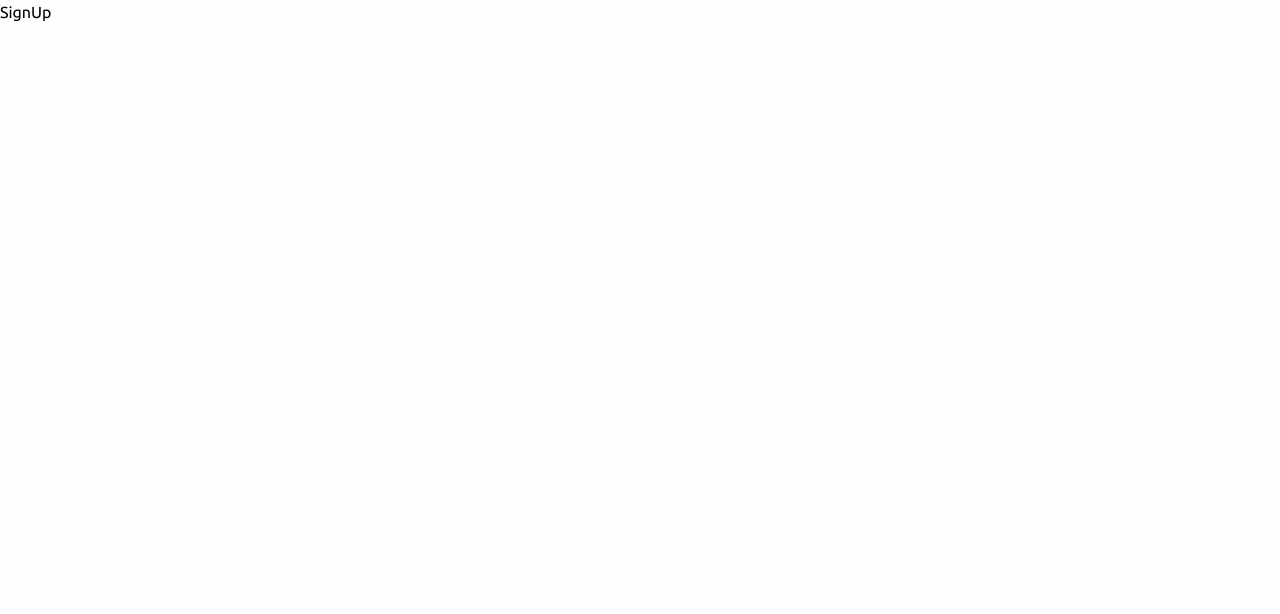
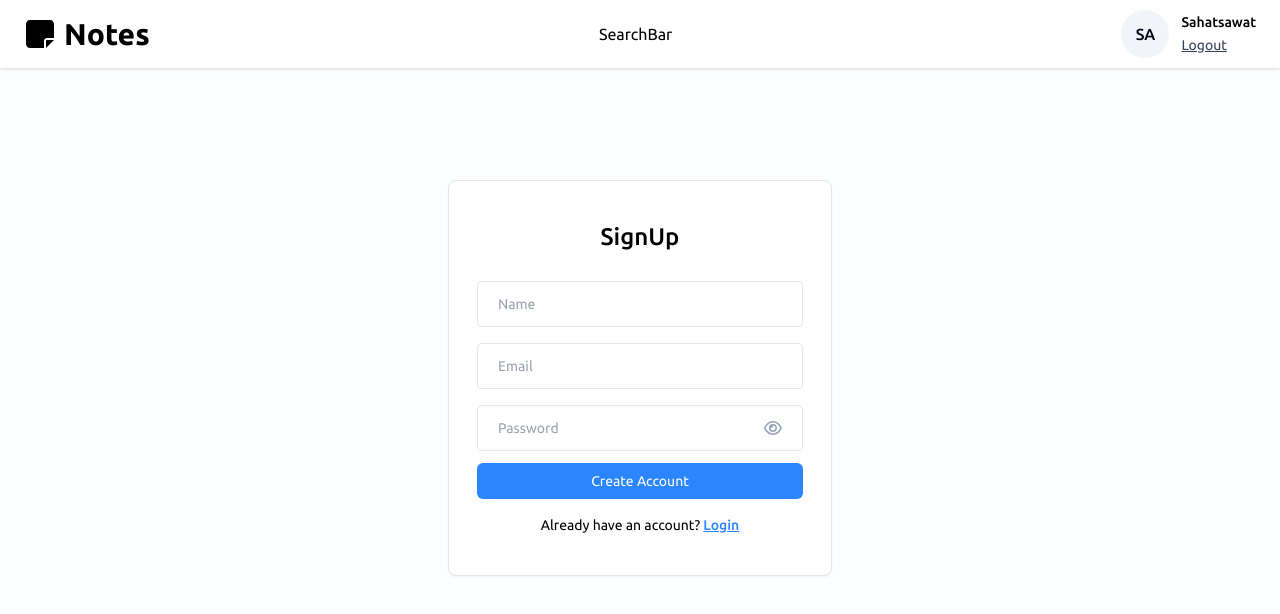
Before and after one commit to jarb16633/react-notes-app, a React (Vite) app in the folder frontend/: page /signup in a window 1280 px wide. Shown: the top 614 px of the page. Built offline with nearby package versions, Linux system fonts and the light colour scheme.

Commit message:
Navigation bar updated

```diff
--- /dev/null
+++ b/frontend/src/components/Cards/ProfileInfo.jsx
@@ -0,0 +1,24 @@
+import { getInitials } from "../../utils/helper";
+import { PropTypes } from "prop-types";
+
+const ProfileInfo = ({ onLogout }) => {
+  ProfileInfo.propTypes = {
+    onLogout: PropTypes.func.isRequired,
+  };
+
+  return (
+    <div className="flex items-center gap-3">
+      <div className="w-12 h-12 flex items-center justify-center rounded-full text-slate-950 font-medium bg-slate-100">
+        {getInitials("Sahatsawat Rimphongern")}
+      </div>
+      <div>
+        <p className="text-sm font-medium">Sahatsawat</p>
+        <button className="text-sm text-slate-700 underline" onClick={onLogout}>
+          Logout
+        </button>
+      </div>
+    </div>
+  );
+};
+
+export default ProfileInfo;
--- a/frontend/src/components/Navbar/Navbar.jsx
+++ b/frontend/src/components/Navbar/Navbar.jsx
@@ -1,7 +1,22 @@
+import { FaNoteSticky } from "react-icons/fa6";
+import { useNavigate } from "react-router-dom";
+import ProfileInfo from "../Cards/ProfileInfo";
+import SearchBar from "../SearchBar/SearchBar";
+
 const Navbar = () => {
+  const navigate = useNavigate();
+  const onLogout = () => {
+    navigate("/login");
+  };
+
   return (
     <div className="bg-white flex items-center justify-between px-6 py-2 drop-shadow">
-      <h2 className="text-2xl font-medium text-black py-2">Notes</h2>
+      <div className="flex items-center gap-2">
+        <FaNoteSticky size={32} />
+        <h2 className="text-3xl font-semibold text-black py-2">Notes</h2>
+      </div>
+      <SearchBar />
+      <ProfileInfo onLogout={onLogout} />
     </div>
   );
 };
--- /dev/null
+++ b/frontend/src/components/SearchBar/SearchBar.jsx
@@ -0,0 +1,5 @@
+const SearchBar = () => {
+  return <div>SearchBar</div>;
+};
+
+export default SearchBar;
--- a/frontend/src/pages/Home/Home.jsx
+++ b/frontend/src/pages/Home/Home.jsx
@@ -1,5 +1,11 @@
+import Navbar from "../../components/Navbar/Navbar";
+
 const Home = () => {
-  return <div className="text-3xl font-bold underline">Home</div>;
+  return (
+    <>
+      <Navbar />
+    </>
+  );
 };
 
 export default Home;
--- a/frontend/src/pages/Login/Login.jsx
+++ b/frontend/src/pages/Login/Login.jsx
@@ -17,8 +17,15 @@
       return;
     }
 
+    if (!password) {
+      setError("Please enter your password.");
+      return;
+    }
+
     setError("");
   };
+
+  // Login API Call
 
   return (
     <div>
@@ -28,7 +35,7 @@
         <div className="flex justify-center items-center mt-28">
           <div className="bg-white px-7 py-10 rounded-lg shadow-sm w-96 border">
             <form onSubmit={handleLogin}>
-              <h4 className="text-2xl mb-7">Login</h4>
+              <h4 className="text-2xl mb-7 text-center font-medium">Login</h4>
               <input
                 type="text"
                 placeholder="Email"
@@ -46,6 +53,7 @@
               <button type="submit" className="btn-primary">
                 Login
               </button>
+
               <p className="text-sm text-center mt-4">
                 Don&apos;t have an account?{" "}
                 <Link
--- a/frontend/src/pages/SignUp/SignUp.jsx
+++ b/frontend/src/pages/SignUp/SignUp.jsx
@@ -1,5 +1,82 @@
+import { useState } from "react";
+import PasswordInput from "../../components/Input/PasswordInput";
+import Navbar from "../../components/Navbar/Navbar";
+import { Link } from "react-router-dom";
+import { validateEmail } from "../../utils/helper";
+
 const SignUp = () => {
-  return <div>SignUp</div>;
+  const [email, setEmail] = useState("");
+  const [name, setName] = useState("");
+  const [password, setPassword] = useState("");
+  const [error, setError] = useState(null);
+
+  const handleSignUp = async (e) => {
+    e.preventDefault();
+
+    if (!name) {
+      setError("Please enter your name");
+      return;
+    }
+
+    if (!validateEmail(email)) {
+      setError("Please enter a valid email address.");
+      return;
+    }
+
+    if (!password) {
+      setError("Please enter your password.");
+      return;
+    }
+
+    setError("");
+
+    //SignUp API Call
+  };
+  return (
+    <>
+      <Navbar />
+
+      <div className="flex justify-center items-center mt-28">
+        <div className="bg-white px-7 py-10 rounded-lg shadow-sm w-96 border">
+          <form onSubmit={handleSignUp}>
+            <h4 className="text-2xl mb-7 text-center font-medium">SignUp</h4>
+            <input
+              type="text"
+              placeholder="Name"
+              className="input-box"
+              value={name}
+              onChange={(e) => setName(e.target.value)}
+            />
+
+            <input
+              type="text"
+              placeholder="Email"
+              className="input-box"
+              value={email}
+              onChange={(e) => setEmail(e.target.value)}
+            />
+
+            <PasswordInput
+              value={password}
+              onChange={(e) => setPassword(e.target.value)}
+            />
+
+            {error && <p className="text-red-500 text-xs pb-1">{error}</p>}
+
+            <button type="submit" className="btn-primary">
+              Create Account
+            </button>
+            <p className="text-sm text-center mt-4">
+              Already have an account?{" "}
+              <Link to="/login" className="font-medium text-primary underline">
+                Login
+              </Link>
+            </p>
+          </form>
+        </div>
+      </div>
+    </>
+  );
 };
 
 export default SignUp;
--- a/frontend/src/utils/helper.js
+++ b/frontend/src/utils/helper.js
@@ -2,3 +2,16 @@
   const regex = /^[^\s@]+@[^\s@]+\.[^\s@]{2,}$/;
   return regex.test(email);
 };
+
+export const getInitials = (name) => {
+  if (!name) return "";
+
+  const words = name.split("");
+  let initials = "";
+
+  for (let i = 0; i < Math.min(words.length, 2); i++) {
+    initials += words[i][0];
+  }
+
+  return initials.toUpperCase();
+};
```
Also changed, not shown: frontend/src/components/Input/PasswordInput.jsx (+7 -0 lines).
